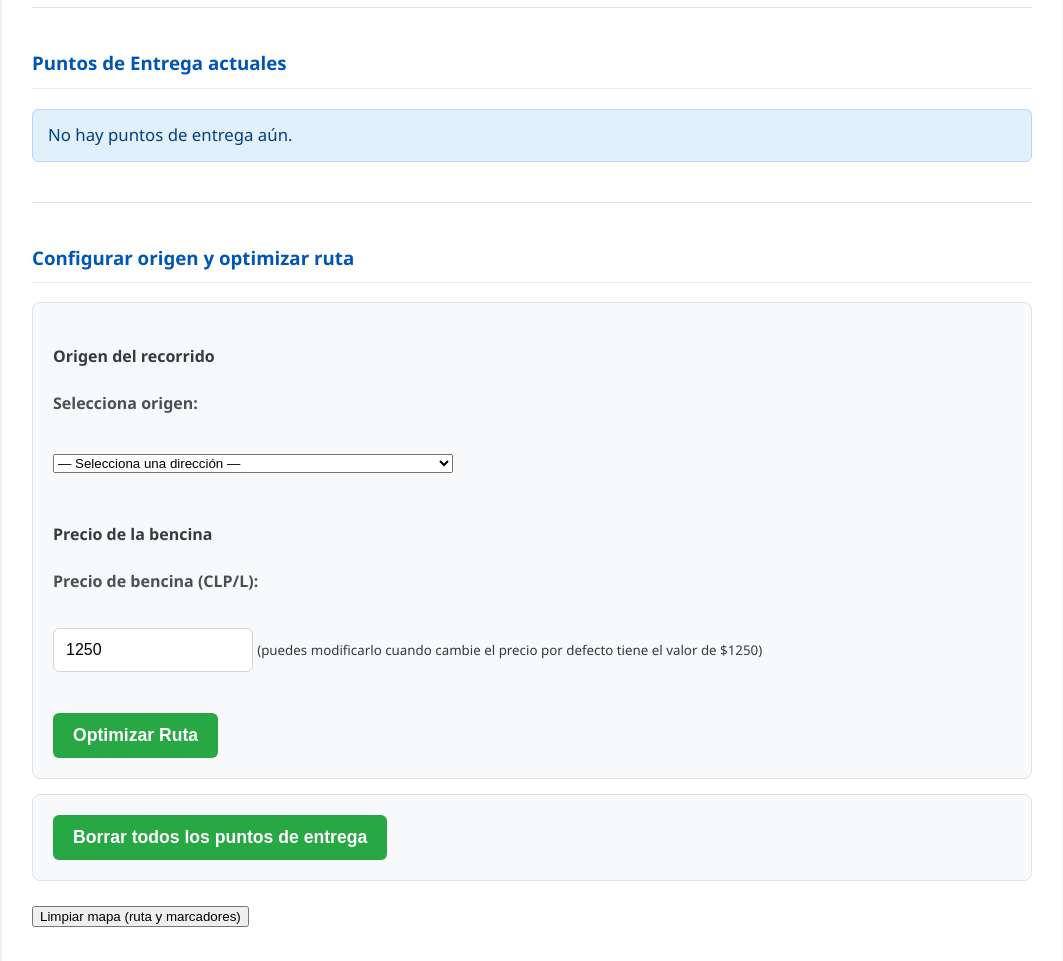
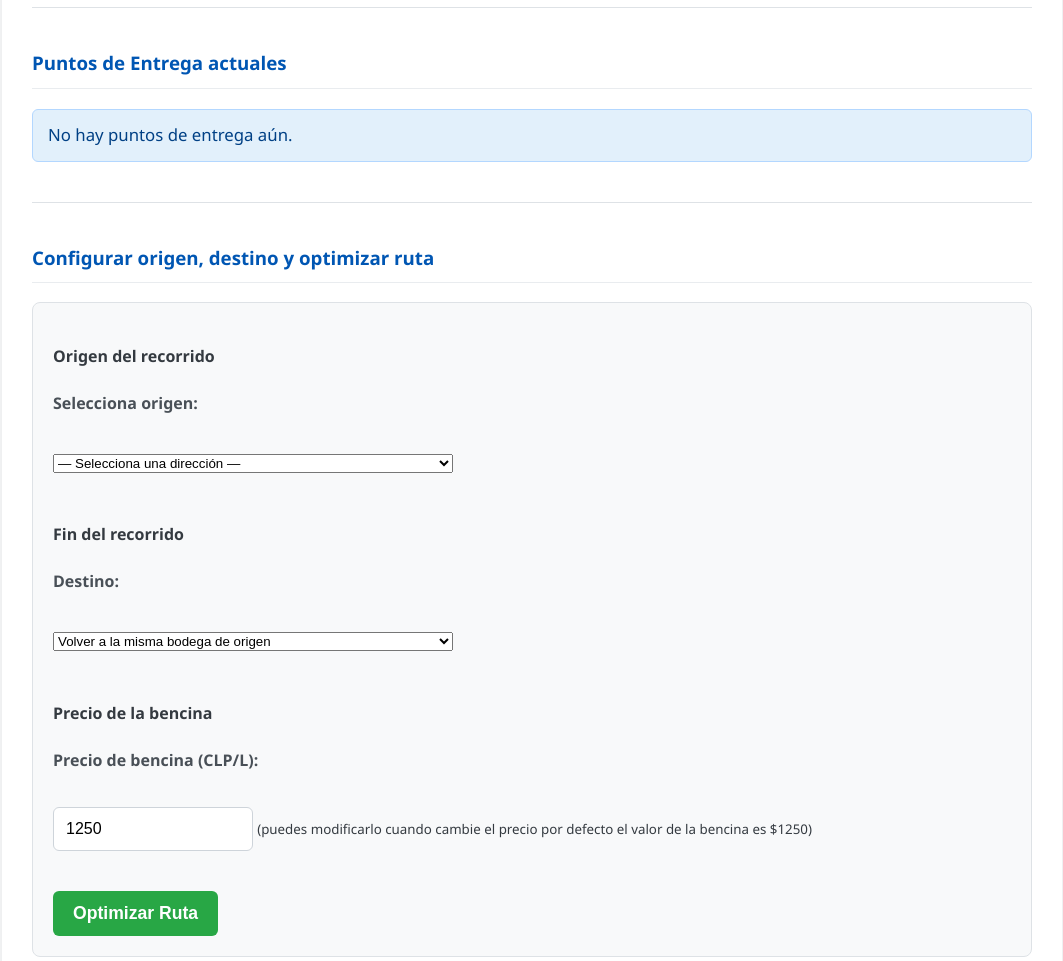
Before and after one commit to Jorge201105/mapa2, a Django app: page / in a window 1280 px wide. Shown: the part 746-1707 px from the top of the page, without its empty margins (108-1171 px from the left). Run offline with Django 4.2, Linux system fonts and the light colour scheme; data that the repository does not hold is empty; some libraries are stand-ins or nearby versions.

Commit message:
se colocan puntos en el inicio y en el final mejorando visión del consumo

```diff
--- a/rutas/static/js/main.js
+++ b/rutas/static/js/main.js
@@ -5,15 +5,10 @@ let markers = [];
 let directionsService = null;
 let directionsRenderer = null;
 
-/**
- * Inicializa el mapa de Google.
- * Usado como callback por la API de Google Maps (initMap).
- */
 function initMap() {
     console.log("initMap llamado");
 
-    // Centro por defecto: Concepción
-    let center = { lat: -36.827, lng: -73.050 };
+    let center = { lat: -36.827, lng: -73.050 }; // Concepción
 
     if (typeof origen_coords !== "undefined" && origen_coords && origen_coords.lat && origen_coords.lng) {
         center = { lat: origen_coords.lat, lng: origen_coords.lng };
@@ -29,20 +24,15 @@ function initMap() {
         zoom: 12
     });
 
-    // Inicializamos servicios de Directions
     directionsService = new google.maps.DirectionsService();
     directionsRenderer = new google.maps.DirectionsRenderer({
-        suppressMarkers: true  // usamos nuestros propios marcadores
+        suppressMarkers: true
     });
     directionsRenderer.setMap(map);
 
     renderPuntosEntrega();
 }
 
-/**
- * Dibuja el origen, los puntos de entrega y la ruta usando Directions API.
- * Ahora la ruta es: ORIGEN → puntos → ORIGEN.
- */
 function renderPuntosEntrega() {
     clearMap();
 
@@ -50,15 +40,16 @@ function renderPuntosEntrega() {
     const path = [];
 
     let originPos = null;
+    let destPos = null;
 
-    // 1) Dibujar origen si existe
+    // ORIGEN
     if (typeof origen_coords !== "undefined" && origen_coords && origen_coords.lat && origen_coords.lng) {
         originPos = { lat: origen_coords.lat, lng: origen_coords.lng };
 
         const originMarker = new google.maps.Marker({
             position: originPos,
             map: map,
-            label: "O",   // Origen
+            label: "O",
             title: "Origen del recorrido"
         });
 
@@ -67,9 +58,8 @@ function renderPuntosEntrega() {
         bounds.extend(originPos);
     }
 
-    // 2) Dibujar puntos de entrega
+    // PUNTOS DE ENTREGA
     if (Array.isArray(puntos_entrega_data) && puntos_entrega_data.length > 0) {
-
         const anyOrden = puntos_entrega_data.some(
             (p) => p.orden_optimo !== null && p.orden_optimo !== undefined
         );
@@ -104,28 +94,31 @@ function renderPuntosEntrega() {
         });
     }
 
-    // 🔁 3) Volver al origen al final del recorrido (si hay origen y al menos un punto)
-    if (originPos && path.length > 1) {
-        path.push(originPos);
-        bounds.extend(originPos);
+    // DESTINO
+    if (typeof destino_coords !== "undefined" && destino_coords && destino_coords.lat && destino_coords.lng) {
+        destPos = { lat: destino_coords.lat, lng: destino_coords.lng };
+
+        const destMarker = new google.maps.Marker({
+            position: destPos,
+            map: map,
+            label: "F",
+            title: "Fin del recorrido"
+        });
+
+        markers.push(destMarker);
+        path.push(destPos);
+        bounds.extend(destPos);
     }
 
-    // Ajustar mapa para que se vean todos los puntos
     if (!bounds.isEmpty()) {
         map.fitBounds(bounds);
     }
 
-    // 4) Dibujar ruta real por calles
     if (path.length > 1) {
         drawRouteWithDirectionsAPI(path);
     }
 }
 
-/**
- * Calcula y dibuja la ruta usando la Directions API de Google.
- * path: arreglo de {lat, lng} en el orden que queremos visitar.
- * Aquí ya viene: ORIGEN → puntos → ORIGEN.
- */
 function drawRouteWithDirectionsAPI(path) {
     if (!directionsService || !directionsRenderer) return;
     if (!Array.isArray(path) || path.length < 2) return;
@@ -143,7 +136,7 @@ function drawRouteWithDirectionsAPI(path) {
         destination: destination,
         waypoints: waypoints,
         travelMode: google.maps.TravelMode.DRIVING,
-        optimizeWaypoints: false  // el orden ya viene optimizado del backend
+        optimizeWaypoints: false
     };
 
     directionsService.route(request, (result, status) => {
@@ -152,14 +145,10 @@ function drawRouteWithDirectionsAPI(path) {
             directionsRenderer.setDirections(result);
         } else {
             console.error("Error en Directions API:", status);
-            // Si falla Directions, igual se ven los marcadores
         }
     });
 }
 
-/**
- * Limpia marcadores y ruta del mapa, pero deja el mapa creado.
- */
 function clearMap() {
     if (markers.length > 0) {
         markers.forEach((m) => m.setMap(null));
@@ -171,10 +160,6 @@ function clearMap() {
     }
 }
 
-/**
- * Muestra u oculta el input de dirección personalizada cuando
- * se elige "Otra dirección..." en el select de origen.
- */
 function toggleOrigenCustom() {
     const select = document.getElementById("origen_predefinido");
     const wrapper = document.getElementById("origen_custom_wrapper");
@@ -188,7 +173,6 @@ function toggleOrigenCustom() {
     }
 }
 
-// Exponemos funciones globalmente para que el HTML pueda llamarlas
 window.initMap = initMap;
 window.clearMap = clearMap;
 window.toggleOrigenCustom = toggleOrigenCustom;
--- a/rutas/templates/rutas/mapa.html
+++ b/rutas/templates/rutas/mapa.html
@@ -35,7 +35,7 @@
             font-weight: 600;
         }
     </style>
-{% endblock %}
+{% endblock extra_head %}
 
 {% block content %}
     <h2>Mapa de Distribución</h2>
@@ -76,8 +76,8 @@
 
     <hr>
 
-    {# FORM PARA CONFIGURAR ORIGEN Y OPTIMIZAR RUTA #}
-    <h3>Configurar origen y optimizar ruta</h3>
+    {# FORM PARA CONFIGURAR ORIGEN / DESTINO Y OPTIMIZAR RUTA #}
+    <h3>Configurar origen, destino y optimizar ruta</h3>
 
     <form method="post" action="{% url 'optimizar_ruta' %}">
         {% csrf_token %}
@@ -116,16 +116,35 @@
             <br><br>
         </div>
 
+        <h4>Fin del recorrido</h4>
+        <label for="destino_predefinido">Destino:</label><br>
+        <select id="destino_predefinido" name="destino_predefinido"
+                style="max-width: 400px; width: 100%;">
+            <option value="same_origin">Volver a la misma bodega de origen</option>
+
+            <option value="Avenida Laguna Grande 1120, Casa 36, San Pedro de la Paz">
+                Terminar en Bodega Laguna Grande
+            </option>
+            <option value="Díaz de Solís 1879, Concepción">
+                Terminar en Bodega Díaz de Solís
+            </option>
+            <option value="Camino Los Carros 1955, Concepción">
+                Terminar en Bodega Camino Los Carros
+            </option>
+        </select>
+
+        <br><br>
+
         <h4>Precio de la bencina</h4>
         <label for="precio_bencina">Precio de bencina (CLP/L):</label><br>
         <input type="number"
                id="precio_bencina"
                name="precio_bencina"
-               step="0.01"
+               step="1"
                min="0"
                style="max-width: 200px;"
                value="{{ precio_bencina }}">
-        <small>(puedes modificarlo cuando cambie el precio por defecto tiene el valor de $1250)</small>
+        <small>(puedes modificarlo cuando cambie el precio por defecto el valor de la bencina es $1250)</small>
 
         <br><br>
 
@@ -151,6 +170,9 @@
             {% if direccion_origen %}
                 <p><strong>Origen usado:</strong> {{ direccion_origen }}</p>
             {% endif %}
+            {% if direccion_destino %}
+                <p><strong>Destino usado:</strong> {{ direccion_destino }}</p>
+            {% endif %}
             <p><strong>Distancia Total Optimizada:</strong> {{ total_distance_km }} km</p>
             <p><strong>Consumo Estimado de Bencina:</strong> {{ fuel_consumed_liters }} litros</p>
             {% if fuel_cost_clp is not None %}
@@ -163,43 +185,48 @@
     <hr>
 
     <div id="map"></div>
-{% endblock %}
+{% endblock content %}
 
 {% block extra_js %}
-    {# JS de tu app #}
     <script src="{% static 'js/main.js' %}"></script>
 
     <script>
-        // Datos que vienen desde Django, usados por main.js
         var google_maps_api_key = "{{ google_maps_api_key }}";
         var puntos_entrega_data = JSON.parse('{{ puntos_entrega_json|escapejs }}');
 
-        // Coordenadas de origen como STRINGS (para evitar problemas de coma/punto)
+        // Coordenadas de ORIGEN
         var origen_lat_str = "{{ origen_lat|default_if_none:'' }}";
         var origen_lng_str = "{{ origen_lng|default_if_none:'' }}";
-
         var origen_coords = null;
         if (origen_lat_str && origen_lng_str) {
-            // Reemplazamos coma por punto por si viene localizado: "-36,847" -> "-36.847"
             origen_lat_str = origen_lat_str.replace(',', '.');
             origen_lng_str = origen_lng_str.replace(',', '.');
-
-            var latNum = parseFloat(origen_lat_str);
-            var lngNum = parseFloat(origen_lng_str);
-
-            if (!isNaN(latNum) && !isNaN(lngNum)) {
-                origen_coords = {
-                    lat: latNum,
-                    lng: lngNum
-                };
+            var o_lat = parseFloat(origen_lat_str);
+            var o_lng = parseFloat(origen_lng_str);
+            if (!isNaN(o_lat) && !isNaN(o_lng)) {
+                origen_coords = { lat: o_lat, lng: o_lng };
             }
         }
 
-        console.log("origen_coords en template:", origen_coords);
+        // Coordenadas de DESTINO
+        var destino_lat_str = "{{ destino_lat|default_if_none:'' }}";
+        var destino_lng_str = "{{ destino_lng|default_if_none:'' }}";
+        var destino_coords = null;
+        if (destino_lat_str && destino_lng_str) {
+            destino_lat_str = destino_lat_str.replace(',', '.');
+            destino_lng_str = destino_lng_str.replace(',', '.');
+            var d_lat = parseFloat(destino_lat_str);
+            var d_lng = parseFloat(destino_lng_str);
+            if (!isNaN(d_lat) && !isNaN(d_lng)) {
+                destino_coords = { lat: d_lat, lng: d_lng };
+            }
+        }
+
+        console.log("origen_coords:", origen_coords);
+        console.log("destino_coords:", destino_coords);
     </script>
 
-    {# Carga de la API de Google Maps #}
     <script async defer
             src="https://maps.googleapis.com/maps/api/js?key={{ google_maps_api_key }}&callback=initMap">
     </script>
-{% endblock %}
+{% endblock extra_js %}
--- a/rutas/views.py
+++ b/rutas/views.py
@@ -28,11 +28,14 @@ def mapa_view(request):
         'fuel_consumed_liters': request.session.pop('fuel_consumed_liters', None),
         'fuel_cost_clp': request.session.pop('fuel_cost_clp', None),
         'precio_bencina': request.session.pop('precio_bencina', DEFAULT_FUEL_PRICE),
+
         'direccion_origen': request.session.pop('direccion_origen', ''),
+        'direccion_destino': request.session.pop('direccion_destino', ''),
 
-        # 🔹 NUEVO: coordenadas del origen para el mapa
         'origen_lat': request.session.pop('origen_lat', None),
         'origen_lng': request.session.pop('origen_lng', None),
+        'destino_lat': request.session.pop('destino_lat', None),
+        'destino_lng': request.session.pop('destino_lng', None),
 
         'error_message': request.session.pop('error_message', None),
     }
@@ -85,108 +88,147 @@ def agregar_punto(request):
 
 
 def optimizar_ruta(request):
-    if request.method == 'POST':
-        puntos_entrega_db = list(PuntoEntrega.objects.all())
+    if request.method != 'POST':
+        return redirect('mapa')
 
-        if not puntos_entrega_db:
-            request.session['error_message'] = 'No hay puntos de entrega para optimizar.'
+    puntos_entrega_db = list(PuntoEntrega.objects.all())
+    if not puntos_entrega_db:
+        request.session['error_message'] = 'No hay puntos de entrega para optimizar.'
+        return redirect('mapa')
+
+    # 1) ORIGEN
+    origen_predef = request.POST.get('origen_predefinido', '').strip()
+    origen_custom = request.POST.get('origen_custom', '').strip()
+
+    if origen_predef == 'custom':
+        direccion_origen = origen_custom
+    elif origen_predef:
+        direccion_origen = origen_predef
+    else:
+        request.session['error_message'] = 'Debes seleccionar o escribir una dirección de origen.'
+        return redirect('mapa')
+
+    if not direccion_origen:
+        request.session['error_message'] = 'La dirección de origen no puede estar vacía.'
+        return redirect('mapa')
+
+    # 2) DESTINO (puede ser igual al origen o una de las bodegas)
+    destino_predef = request.POST.get('destino_predefinido', '').strip()
+
+    if destino_predef == 'same_origin' or not destino_predef:
+        # Por defecto, si no elige nada, volvemos al origen
+        direccion_destino = direccion_origen
+    else:
+        direccion_destino = destino_predef
+
+    # 3) GEOCOGIR ORIGEN
+    try:
+        geocode_url = "https://maps.googleapis.com/maps/api/geocode/json"
+        params_origen = {
+            "address": direccion_origen,
+            "key": settings.GOOGLE_MAPS_API_KEY
+        }
+        resp_o = requests.get(geocode_url, params=params_origen)
+        data_o = resp_o.json()
+
+        if data_o['status'] == 'OK' and data_o['results']:
+            loc_o = data_o['results'][0]['geometry']['location']
+            lat_inicio = float(loc_o['lat'])
+            lng_inicio = float(loc_o['lng'])
+            punto_inicio_coords = {'latitud': lat_inicio, 'longitud': lng_inicio}
+            request.session['origen_lat'] = lat_inicio
+            request.session['origen_lng'] = lng_inicio
+        else:
+            request.session['error_message'] = f"No se pudo geocodificar la dirección de origen: {direccion_origen} (estado: {data_o['status']})."
             return redirect('mapa')
+    except Exception as e:
+        request.session['error_message'] = f"Error al geocodificar la dirección de origen: {e}"
+        return redirect('mapa')
 
-        # 1) OBTENER DIRECCIÓN DE ORIGEN (predefinida o personalizada)
-        origen_predef = request.POST.get('origen_predefinido', '').strip()
-        origen_custom = request.POST.get('origen_custom', '').strip()
-
-        if origen_predef == 'custom':
-            direccion_origen = origen_custom
-        elif origen_predef:
-            direccion_origen = origen_predef
+    # 4) GEOCOGIR DESTINO (si es distinto del origen, lo geocodificamos)
+    destino_coords = None
+    try:
+        if direccion_destino == direccion_origen:
+            # Misma coordenada que el origen
+            destino_coords = {'latitud': lat_inicio, 'longitud': lng_inicio}
+            request.session['destino_lat'] = lat_inicio
+            request.session['destino_lng'] = lng_inicio
         else:
-            request.session['error_message'] = 'Debes seleccionar o escribir una dirección de origen.'
-            return redirect('mapa')
-
-        # Validar que haya texto
-        if not direccion_origen:
-            request.session['error_message'] = 'La dirección de origen no puede estar vacía.'
-            return redirect('mapa')
-
-        # 2) GEOCOGIR LA DIRECCIÓN DE ORIGEN
-        try:
-            geocode_url = "https://maps.googleapis.com/maps/api/geocode/json"
-            params = {
-                "address": direccion_origen,
+            params_dest = {
+                "address": direccion_destino,
                 "key": settings.GOOGLE_MAPS_API_KEY
             }
-            response = requests.get(geocode_url, params=params)
-            data = response.json()
+            resp_d = requests.get(geocode_url, params=params_dest)
+            data_d = resp_d.json()
+            if data_d['status'] == 'OK' and data_d['results']:
+                loc_d = data_d['results'][0]['geometry']['location']
+                lat_dest = float(loc_d['lat'])
+                lng_dest = float(loc_d['lng'])
+                destino_coords = {'latitud': lat_dest, 'longitud': lng_dest}
+                request.session['destino_lat'] = lat_dest
+                request.session['destino_lng'] = lng_dest
+            else:
+                request.session['error_message'] = f"No se pudo geocodificar la dirección destino: {direccion_destino} (estado: {data_d['status']})."
+                return redirect('mapa')
+    except Exception as e:
+        request.session['error_message'] = f"Error al geocodificar la dirección destino: {e}"
+        return redirect('mapa')
 
-            if data['status'] == 'OK' and data['results']:
-                location = data['results'][0]['geometry']['location']
-                lat_inicio = float(location['lat'])
-                lng_inicio = float(location['lng'])
-                punto_inicio_coords = {'latitud': lat_inicio, 'longitud': lng_inicio}
-                                # 🔹 NUEVO: guardar coordenadas de origen para el mapa
-                request.session['origen_lat'] = lat_inicio
-                request.session['origen_lng'] = lng_inicio
-            else:
-                request.session['error_message'] = f"No se pudo geocodificar la dirección de origen: {direccion_origen} (estado: {data['status']})."
-                return redirect('mapa')
-        except requests.exceptions.RequestException as e:
-            request.session['error_message'] = f"Error de conexión con la API de geocodificación: {e}"
-            return redirect('mapa')
-        except Exception as e:
-            request.session['error_message'] = f"Error inesperado al geocodificar la dirección de origen: {e}"
-            return redirect('mapa')
+    # 5) MATRIZ DE DISTANCIAS
+    distance_matrix = optimizer.get_distance_matrix(
+        puntos_entrega_db,
+        punto_inicio_coords,
+        settings.GOOGLE_MAPS_API_KEY,
+        dest_coords=destino_coords
+    )
 
-        # 3) LEER PRECIO DE BENCINA DESDE EL FORMULARIO
-        precio_bencina_str = request.POST.get('precio_bencina', '').strip()
-        try:
-            precio_bencina = float(precio_bencina_str) if precio_bencina_str else DEFAULT_FUEL_PRICE
-        except ValueError:
-            precio_bencina = DEFAULT_FUEL_PRICE
+    if distance_matrix is None:
+        request.session['error_message'] = 'No se pudo obtener la matriz de distancias. Revisa la clave API o la conexión.'
+        return redirect('mapa')
 
-        # 4) OBTENER LA MATRIZ DE DISTANCIAS
-        distance_matrix = optimizer.get_distance_matrix(
-            puntos_entrega_db,
-            punto_inicio_coords,
-            settings.GOOGLE_MAPS_API_KEY
-        )
+    num_delivery_points = len(puntos_entrega_db)
 
-        if distance_matrix is None:
-            request.session['error_message'] = 'No se pudo obtener la matriz de distancias. Revisa la clave API o la conexión.'
-            return redirect('mapa')
+    # índice del destino en la matriz: 0 = origen, 1..n = entregas, n+1 = destino
+    end_index = num_delivery_points + 1 if destino_coords is not None else None
 
-        num_delivery_points = len(puntos_entrega_db)
+    # 6) OPTIMIZAR RUTA (camino start → entregas → destino)
+    optimized_route_indices, total_distance_km = optimizer.solve_tsp(
+        distance_matrix,
+        num_delivery_points,
+        start_index=0,
+        end_index=end_index
+    )
 
-        # 5) RESOLVER TSP
-        optimized_route_indices, total_distance_km = optimizer.solve_tsp(
-            distance_matrix,
-            num_delivery_points,
-            start_index=0
-        )
+    if not optimized_route_indices:
+        request.session['error_message'] = 'No se pudo optimizar la ruta. Verifica los puntos o el algoritmo.'
+        return redirect('mapa')
 
-        if not optimized_route_indices:
-            request.session['error_message'] = 'No se pudo optimizar la ruta. Verifica los puntos o el algoritmo.'
-            return redirect('mapa')
-
-        # 6) GUARDAR ORDEN ÓPTIMO
-        for i, matrix_idx in enumerate(optimized_route_indices[1:-1]):
-            punto = puntos_entrega_db[matrix_idx - 1]
+    # 7) GUARDAR ORDEN ÓPTIMO EN LOS PUNTOS (solo índices 1..n)
+    for i, matrix_idx in enumerate(optimized_route_indices[1:-1]):  # saltamos start y end
+        if 1 <= matrix_idx <= num_delivery_points:
+            punto = puntos_entrega_db[matrix_idx - 1]  # -1 porque la lista empieza en 0
             punto.orden_optimo = i + 1
             punto.save()
 
-        # 7) CONSUMO Y COSTO
-        fuel_consumed = optimizer.calculate_fuel_cost(total_distance_km)  # litros
-        fuel_cost = fuel_consumed * precio_bencina
+    # 8) CONSUMO Y COSTO
+    fuel_consumed = optimizer.calculate_fuel_cost(total_distance_km)
+    precio_bencina_str = request.POST.get('precio_bencina', '').strip()
+    try:
+        precio_bencina = float(precio_bencina_str) if precio_bencina_str else DEFAULT_FUEL_PRICE
+    except ValueError:
+        precio_bencina = DEFAULT_FUEL_PRICE
 
-        request.session['total_distance_km'] = round(total_distance_km, 2)
-        request.session['fuel_consumed_liters'] = round(fuel_consumed, 2)
-        request.session['fuel_cost_clp'] = round(fuel_cost, 0)
-        request.session['precio_bencina'] = precio_bencina
-        request.session['direccion_origen'] = direccion_origen
+    fuel_cost = fuel_consumed * precio_bencina
 
-        return redirect('mapa')
+    request.session['total_distance_km'] = round(total_distance_km, 2)
+    request.session['fuel_consumed_liters'] = round(fuel_consumed, 2)
+    request.session['fuel_cost_clp'] = round(fuel_cost, 0)
+    request.session['precio_bencina'] = precio_bencina
+    request.session['direccion_origen'] = direccion_origen
+    request.session['direccion_destino'] = direccion_destino
 
     return redirect('mapa')
+
 
 
 def borrar_puntos(request):
```
Also changed, not shown: rutas/optimizer.py (+36 -27 lines).
